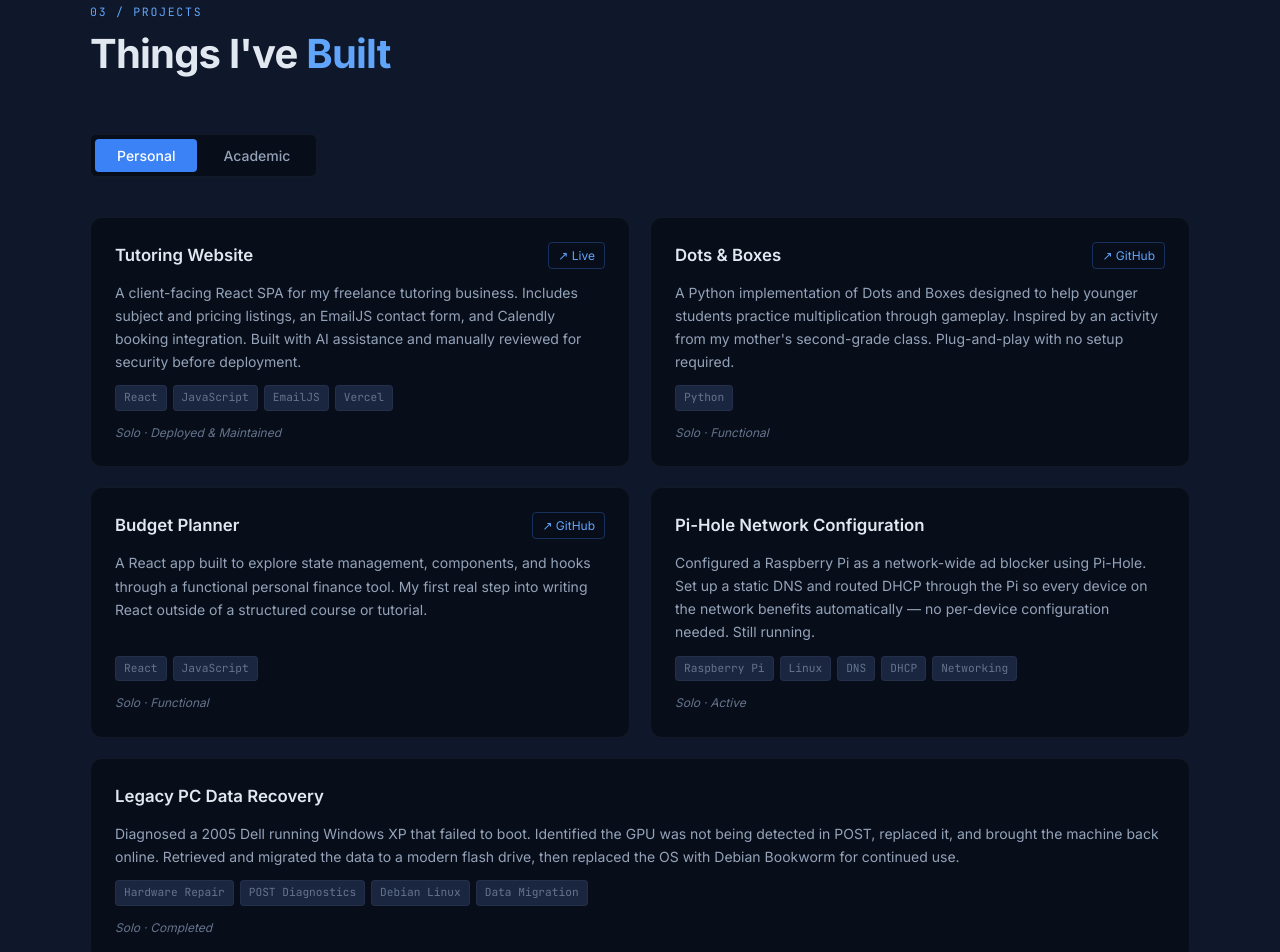
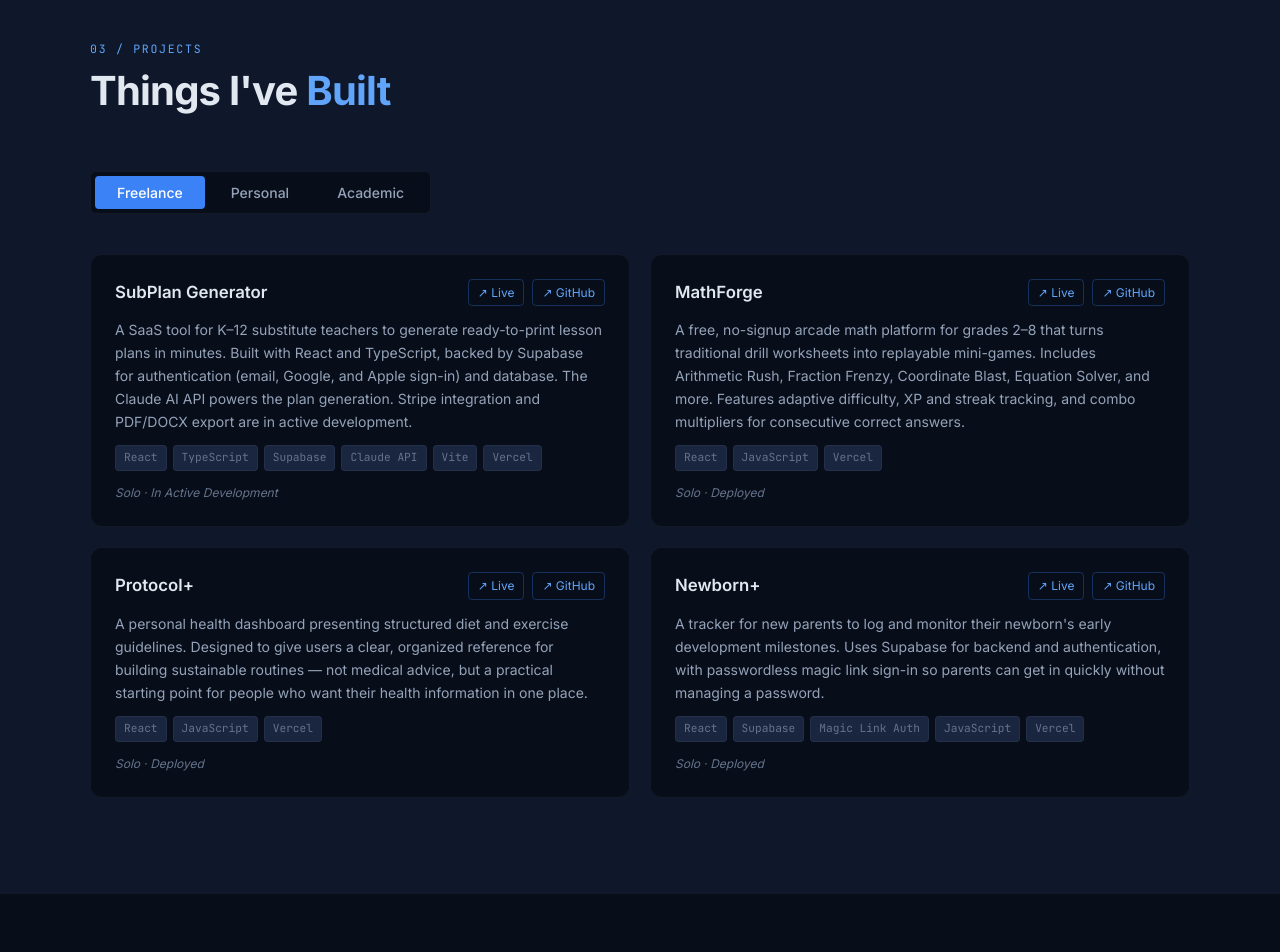
Before and after one commit to CursedFork/Resume-Website, a plain HTML site: page index.html in a window 1280 px wide. Shown: the part 2436-3388 px from the top of the page. Drawn offline with Linux system fonts and the light colour scheme.

Commit message:
Add freelance projects tab, update skills, fix Web3Forms description
- New Freelance tab with SubPlan Generator, MathForge, Protocol+, Newborn+
- Added TypeScript, Next.js, Supabase, Vite, Claude API, Web3Forms, Vercel, Claude Code to skills
- Corrected tutoring site contact form description from EmailJS to Web3Forms

Co-Authored-By: Claude Sonnet 4.6 <noreply@anthropic.com>

```diff
--- a/index.html
+++ b/index.html
@@ -614,6 +614,7 @@
         <div class="skill-chips">
           <span class="chip comfortable">Python</span>
           <span class="chip comfortable">JavaScript</span>
+          <span class="chip comfortable">TypeScript</span>
           <span class="chip comfortable">C / C++</span>
           <span class="chip comfortable">Java</span>
           <span class="chip">HTML / CSS</span>
@@ -626,6 +627,11 @@
         <div class="skill-card-title">Frameworks &amp; Libraries</div>
         <div class="skill-chips">
           <span class="chip comfortable">React</span>
+          <span class="chip comfortable">Supabase</span>
+          <span class="chip">Next.js</span>
+          <span class="chip">Vite</span>
+          <span class="chip">Claude API</span>
+          <span class="chip">Web3Forms</span>
           <span class="chip">Pandas</span>
           <span class="chip">Qiskit</span>
           <span class="chip">Dialogflow ES</span>
@@ -637,7 +643,9 @@
         <div class="skill-card-title">Tools &amp; Environments</div>
         <div class="skill-chips">
           <span class="chip">VS Code</span>
+          <span class="chip">Claude Code</span>
           <span class="chip">Git</span>
+          <span class="chip">Vercel</span>
           <span class="chip">Linux Mint</span>
           <span class="chip">Debian</span>
           <span class="chip">Kali Linux</span>
@@ -697,12 +705,93 @@
     </div>
 
     <div class="tabs reveal">
-      <button class="tab-btn active" data-tab="personal">Personal</button>
+      <button class="tab-btn active" data-tab="freelance">Freelance</button>
+      <button class="tab-btn" data-tab="personal">Personal</button>
       <button class="tab-btn" data-tab="academic">Academic</button>
     </div>
 
+    <!-- FREELANCE PROJECTS -->
+    <div id="freelance" class="tab-content active">
+      <div class="projects-grid">
+
+        <div class="project-card">
+          <div class="project-header">
+            <div class="project-name">SubPlan Generator</div>
+            <div class="project-links">
+              <a href="https://subplan-generator.vercel.app" target="_blank" rel="noopener noreferrer" class="project-link">↗ Live</a>
+              <a href="https://github.com/CursedFork/subplan-generator" target="_blank" rel="noopener noreferrer" class="project-link">↗ GitHub</a>
+            </div>
+          </div>
+          <p class="project-desc">A SaaS tool for K–12 substitute teachers to generate ready-to-print lesson plans in minutes. Built with React and TypeScript, backed by Supabase for authentication (email, Google, and Apple sign-in) and database. The Claude AI API powers the plan generation. Stripe integration and PDF/DOCX export are in active development.</p>
+          <div class="project-tags">
+            <span class="project-tag">React</span>
+            <span class="project-tag">TypeScript</span>
+            <span class="project-tag">Supabase</span>
+            <span class="project-tag">Claude API</span>
+            <span class="project-tag">Vite</span>
+            <span class="project-tag">Vercel</span>
+          </div>
+          <span class="project-meta">Solo · In Active Development</span>
+        </div>
+
+        <div class="project-card">
+          <div class="project-header">
+            <div class="project-name">MathForge</div>
+            <div class="project-links">
+              <a href="https://mathforge-by-cursedfork.vercel.app" target="_blank" rel="noopener noreferrer" class="project-link">↗ Live</a>
+              <a href="https://github.com/CursedFork/mathquest" target="_blank" rel="noopener noreferrer" class="project-link">↗ GitHub</a>
+            </div>
+          </div>
+          <p class="project-desc">A free, no-signup arcade math platform for grades 2–8 that turns traditional drill worksheets into replayable mini-games. Includes Arithmetic Rush, Fraction Frenzy, Coordinate Blast, Equation Solver, and more. Features adaptive difficulty, XP and streak tracking, and combo multipliers for consecutive correct answers.</p>
+          <div class="project-tags">
+            <span class="project-tag">React</span>
+            <span class="project-tag">JavaScript</span>
+            <span class="project-tag">Vercel</span>
+          </div>
+          <span class="project-meta">Solo · Deployed</span>
+        </div>
+
+        <div class="project-card">
+          <div class="project-header">
+            <div class="project-name">Protocol+</div>
+            <div class="project-links">
+              <a href="https://protocol-plus-by-cursedfork.vercel.app" target="_blank" rel="noopener noreferrer" class="project-link">↗ Live</a>
+              <a href="https://github.com/CursedFork/ProtocolPlus" target="_blank" rel="noopener noreferrer" class="project-link">↗ GitHub</a>
+            </div>
+          </div>
+          <p class="project-desc">A personal health dashboard presenting structured diet and exercise guidelines. Designed to give users a clear, organized reference for building sustainable routines — not medical advice, but a practical starting point for people who want their health information in one place.</p>
+          <div class="project-tags">
+            <span class="project-tag">React</span>
+            <span class="project-tag">JavaScript</span>
+            <span class="project-tag">Vercel</span>
+          </div>
+          <span class="project-meta">Solo · Deployed</span>
+        </div>
+
+        <div class="project-card">
+          <div class="project-header">
+            <div class="project-name">Newborn+</div>
+            <div class="project-links">
+              <a href="https://newborn-plus.vercel.app/home" target="_blank" rel="noopener noreferrer" class="project-link">↗ Live</a>
+              <a href="https://github.com/CursedFork/Newborn-Plus" target="_blank" rel="noopener noreferrer" class="project-link">↗ GitHub</a>
+            </div>
+          </div>
+          <p class="project-desc">A tracker for new parents to log and monitor their newborn's early development milestones. Uses Supabase for backend and authentication, with passwordless magic link sign-in so parents can get in quickly without managing a password.</p>
+          <div class="project-tags">
+            <span class="project-tag">React</span>
+            <span class="project-tag">Supabase</span>
+            <span class="project-tag">Magic Link Auth</span>
+            <span class="project-tag">JavaScript</span>
+            <span class="project-tag">Vercel</span>
+          </div>
+          <span class="project-meta">Solo · Deployed</span>
+        </div>
+
+      </div>
+    </div>
+
     <!-- PERSONAL PROJECTS -->
-    <div id="personal" class="tab-content active">
+    <div id="personal" class="tab-content">
       <div class="projects-grid">
 
         <div class="project-card">
@@ -712,11 +801,12 @@
               <a href="https://andrews-tutoring.vercel.app" target="_blank" rel="noopener noreferrer" class="project-link">↗ Live</a>
             </div>
           </div>
-          <p class="project-desc">A client-facing React SPA for my freelance tutoring business. Includes subject and pricing listings, an EmailJS contact form, and Calendly booking integration. Built with AI assistance and manually reviewed for security before deployment.</p>
+          <p class="project-desc">A client-facing React SPA for my freelance tutoring business. Includes subject and pricing listings, a Web3Forms contact form (serverless email forwarding — no backend required), and Calendly booking integration. Built with AI assistance and manually reviewed for security before deployment.</p>
           <div class="project-tags">
             <span class="project-tag">React</span>
             <span class="project-tag">JavaScript</span>
-            <span class="project-tag">EmailJS</span>
+            <span class="project-tag">Web3Forms</span>
+            <span class="project-tag">Calendly</span>
             <span class="project-tag">Vercel</span>
           </div>
           <span class="project-meta">Solo · Deployed &amp; Maintained</span>
```
